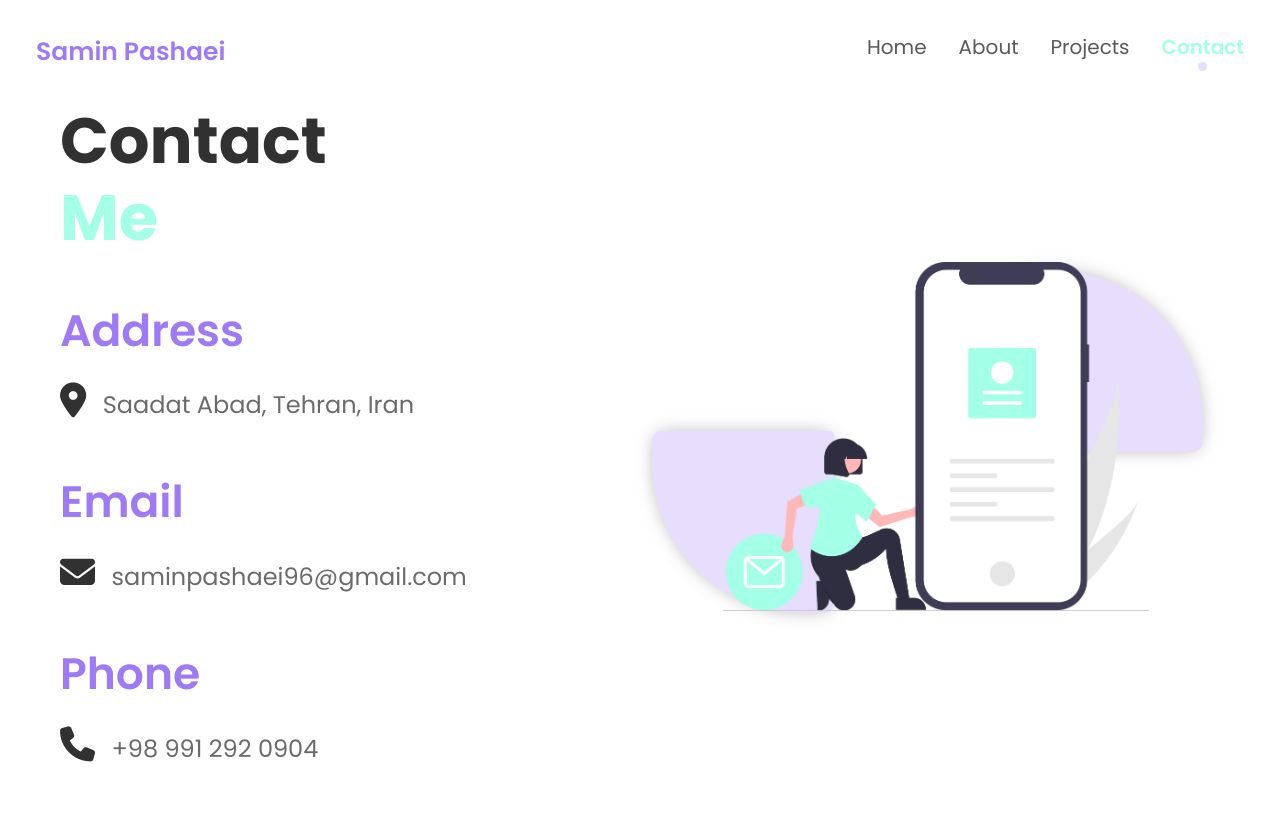
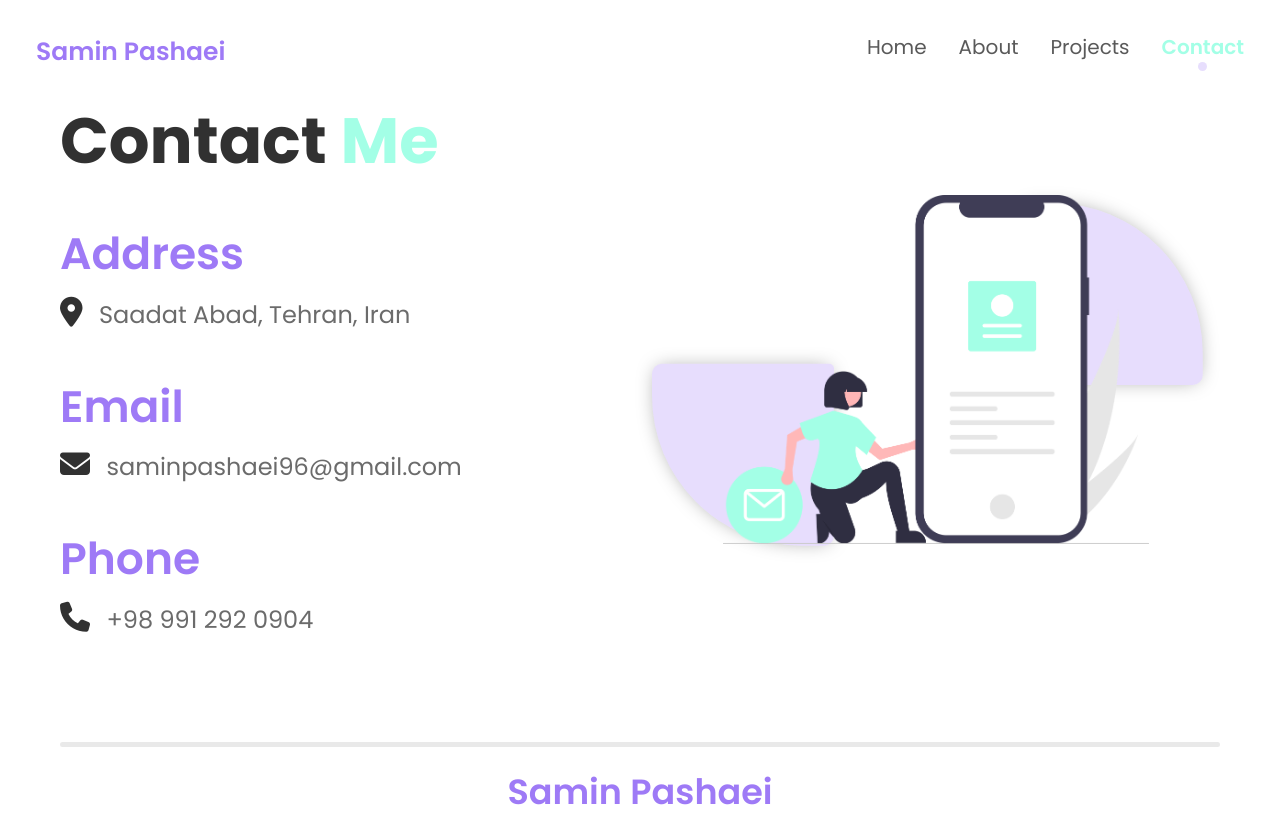
Before and after one commit to SaminPashaei/Portfolio-Landing-Page, a plain HTML site: page contact.html in a window 1280 px wide. Shown: the top 816 px of the page. Drawn offline with nearby package versions, Linux system fonts and the light colour scheme.

Commit message:
Finished contact page and changed about image

```diff
--- a/contact.html
+++ b/contact.html
@@ -55,9 +55,7 @@
 
       <div class="col-md-6">
         <h1 class="page-main-heading mb-5">
-          Contact
-          <br />
-          <span class="important-heading-2">Me</span>
+          Contact <span class="important-heading-2">Me</span>
         </h1>
 
         <h2 class="main-heading mb-3">
--- a/css/style.css
+++ b/css/style.css
@@ -294,6 +294,13 @@ body {
   font-size: 22px;
 }
 
+/* ---------- Contact Content ---------- */
+.contact-icon {
+  color: var(--main-font-color);
+  font-size: 30px;
+  padding-right: 10px;
+}
+
 /* ---------- Work Inquiry ---------- */
 .inquiry-container {
   background-color: var(--secondary-op-color);
@@ -390,12 +397,7 @@ body {
   top: -200px;
 }
 
-/* ---------- Contact Content ---------- */
-.contact-icon {
-  color: var(--main-font-color);
-  font-size: 35px;
-  padding: 10px 10px 10px 0;
-}
+
 
 /* ---------- Responsive ---------- */
 @media (width >= 768px) {
```
Also changed, not shown: media/about-me.png, media/projects.png.
